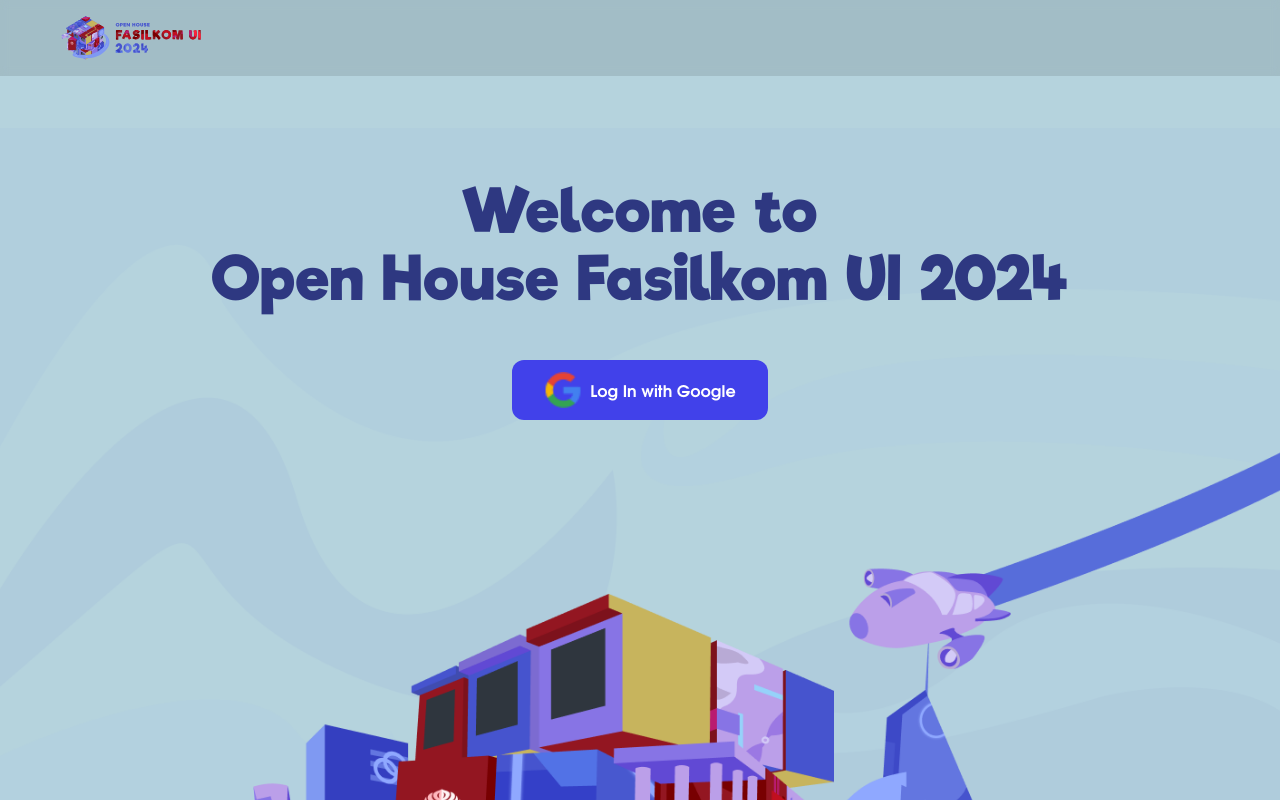
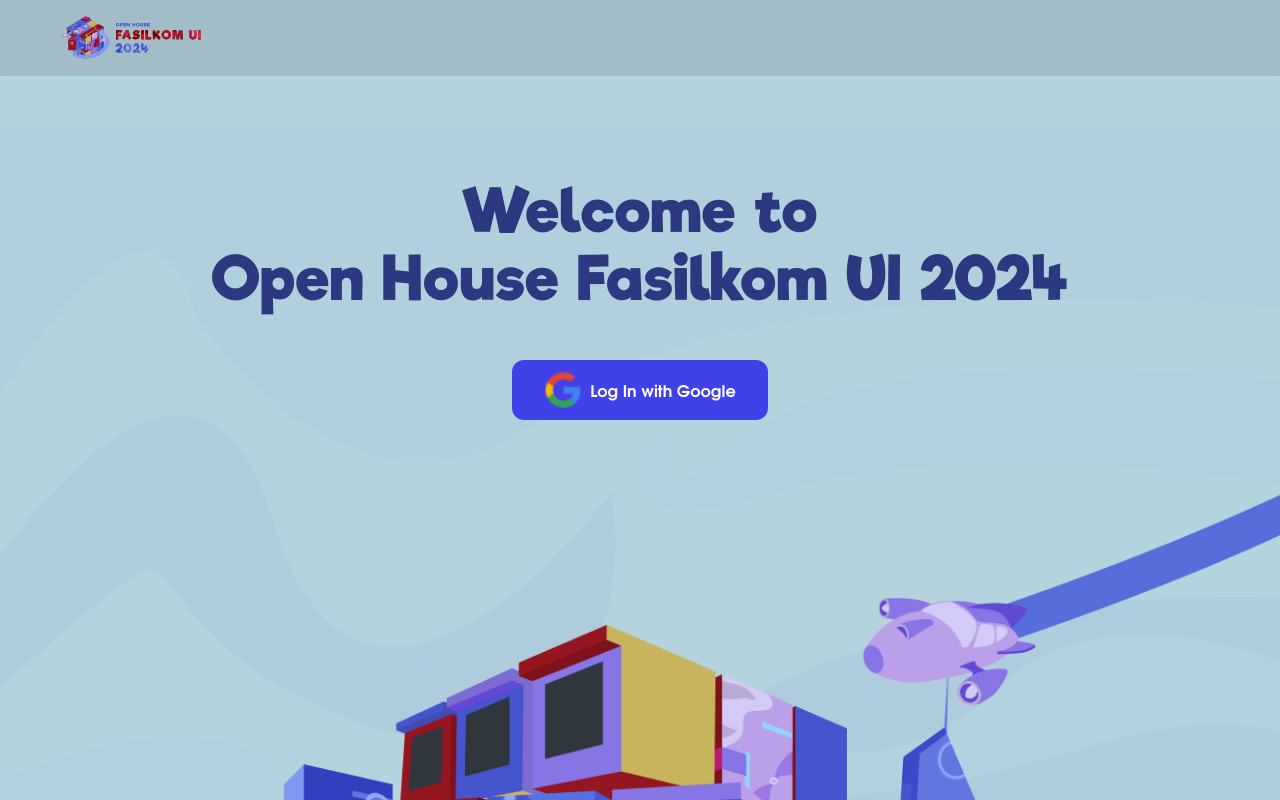
Before and after one commit to OH-Fasilkom-UI/oh24-frontend, a Next.js app: page /login in a window 1280 px wide. Shown: the top 800 px of the page. Built offline with nearby package versions, Linux system fonts and the light colour scheme.

Commit message:
fix: image size in login page

```diff
--- a/modules/LoginModule/index.tsx
+++ b/modules/LoginModule/index.tsx
@@ -10,10 +10,10 @@ export const LoginModule = () => {
         style={{
           backgroundImage: `url(${bg.src})`,
           backgroundSize: 'cover',
-          backgroundPosition: 'center',
+          backgroundPosition: 'bottom',
           backgroundRepeat: 'no-repeat',
         }}
-        className="w-full max-md:hidden min-h-screen md:h-[150vh] min-[2500px]:h-[2200px]"
+        className="w-full max-md:hidden min-h-screen md:h-[160vh] min-[2500px]:h-[2200px]"
       >
         <LoginPage />
       </div>
```
